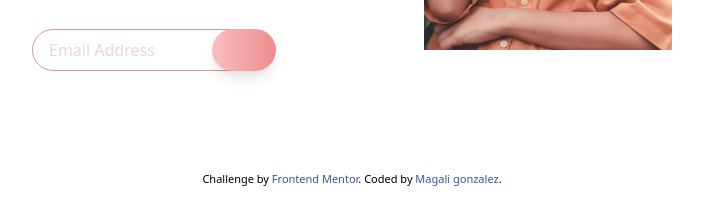
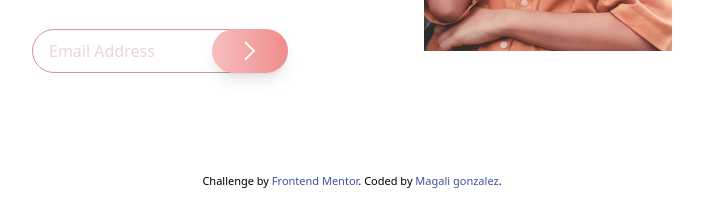
Before and after one commit to anbbel09/base-apparel-coming-soon-master, a website: page index.html in a window 1280 px wide. Shown: the part 396-607 px from the top of the page, 288-991 px from the left. Drawn offline with Linux system fonts and the light colour scheme.

Commit message:
arreglo de rutas

```diff
--- a/index.html
+++ b/index.html
@@ -42,7 +42,7 @@
                   <input id="email" class=" placeholder:text-DesaturatedRed focus:outline-none placeholder:opacity-40 ml-14 rounded-full border-DesaturatedRed border px-4 py-2 w-full lg:m-0 lg:w-3/5" name="email" type="email" placeholder="Email Address">
                   <img class="relative right-24 w-[25px] h-[100%] top-2 invisible " src="images/icon-error.svg" alt="">
                   <button class="bg-gradient-to-r from-from to-to px-8 py-3 rounded-full relative right-20 shadow-lg " type="submit">
-                    <img src=images/icon-arrow.svg" alt="">
+                    <img src="images/icon-arrow.svg" alt="">
                   </button>
                 </fieldset>
                 <p class="font-sans font-medium text-sm text-SoftRed my-3 invisible textoError text-center lg:text-start">Please provide a valid email</p>
```
